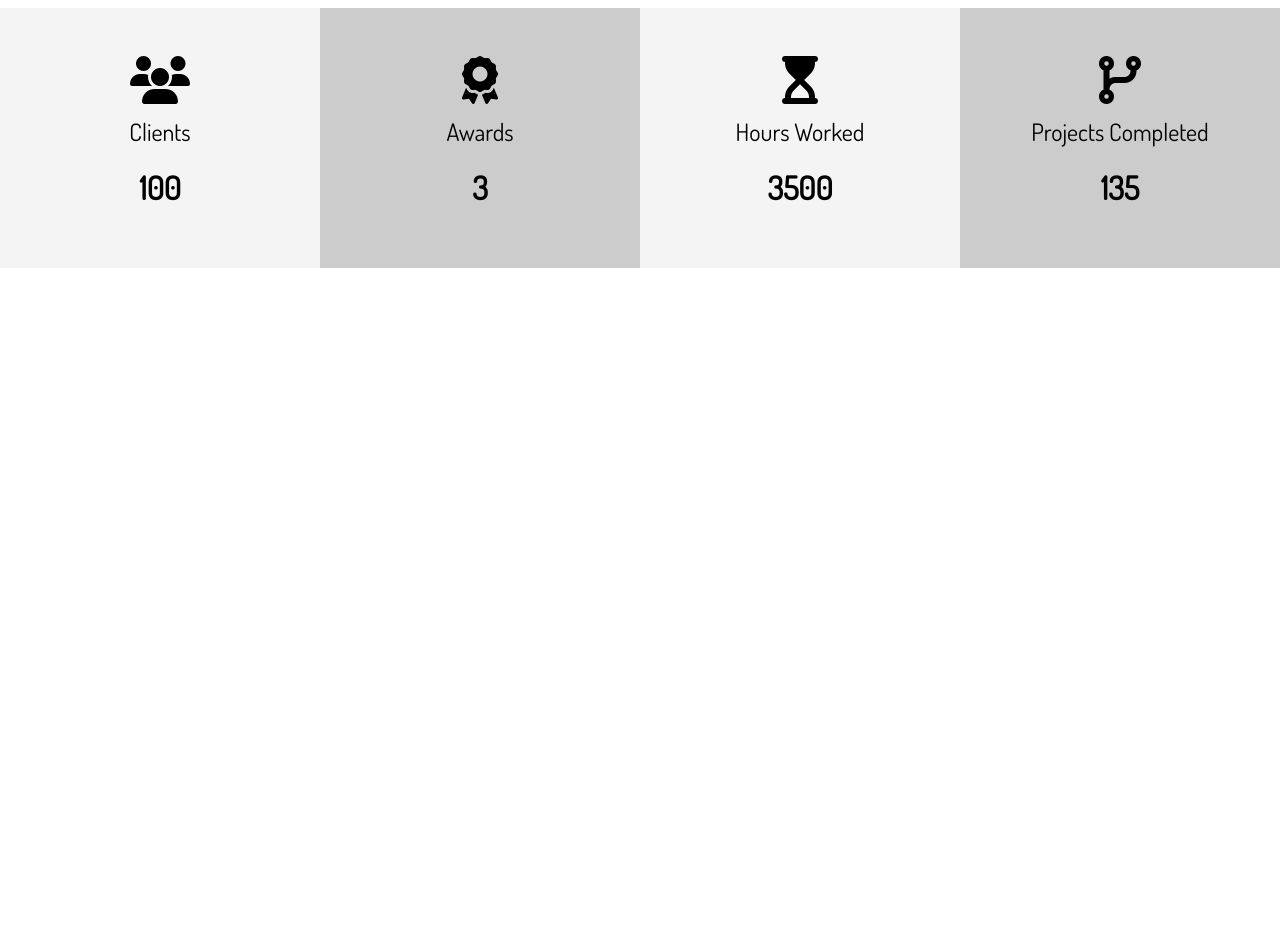
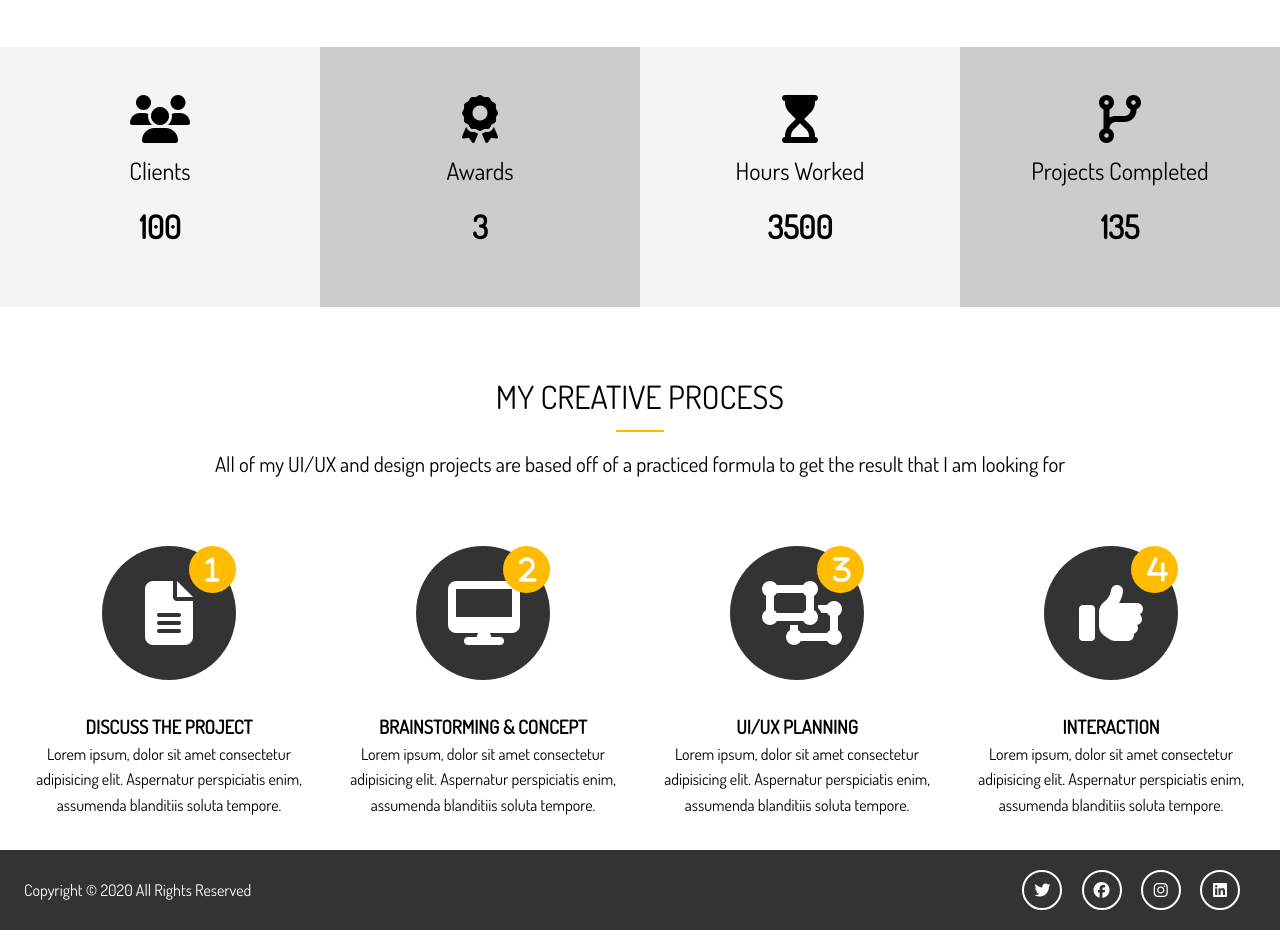
Before and after one commit to bmckenzie93/traversey-portfolio-website, a plain HTML site: page dist/index.html in a window 1280 px wide. Shown: the part 1178-2108 px from the top of the page. Before the commit the page ends 1478 px from the top, so only its background shows below. Drawn offline with Linux system fonts and the light colour scheme.

Commit message:
Completed Home Page

```diff
--- a/dist/index.html
+++ b/dist/index.html
@@ -99,6 +99,62 @@
     </div>
   </section>
 
+  <!-- Section C: Process -->
+  <section id="home-c" class="text-center py-2">
+    <div class="container">
+      <h2 class="section-title">
+        My Creative Process
+      </h2>
+      <div class="bottom-line"></div>
+      <p class="lead">
+        All of my UI/UX and design projects are based off of a practiced formula to get the result that I am looking for
+      </p>
+      <div class="process">
+        <div>
+          <i class="fas fa-file-alt fa-4x process-icon my-2">
+            <div class="process-step">1</div>
+          </i>
+          <h3>Discuss The Project</h3>
+          <p>Lorem ipsum, dolor sit amet consectetur adipisicing elit. Aspernatur perspiciatis enim, assumenda blanditiis soluta tempore.</p>
+        </div>
+        <div>
+          <i class="fas fa-desktop fa-4x process-icon my-2">
+            <div class="process-step">2</div>
+          </i>
+          <h3>Brainstorming & Concept</h3>
+          <p>Lorem ipsum, dolor sit amet consectetur adipisicing elit. Aspernatur perspiciatis enim, assumenda blanditiis soluta tempore.</p>
+        </div>
+        <div>
+          <i class="fas fa-object-ungroup fa-4x process-icon my-2">
+            <div class="process-step">3</div>
+          </i>
+          <h3>UI/UX Planning</h3>
+          <p>Lorem ipsum, dolor sit amet consectetur adipisicing elit. Aspernatur perspiciatis enim, assumenda blanditiis soluta tempore.</p>
+        </div>
+        <div>
+          <i class="fas fa-thumbs-up fa-4x process-icon my-2">
+            <div class="process-step">4</div>
+          </i>
+          <h3>Interaction</h3>
+          <p>Lorem ipsum, dolor sit amet consectetur adipisicing elit. Aspernatur perspiciatis enim, assumenda blanditiis soluta tempore.</p>
+        </div>
+      </div>
+    </div>
+  </section>
+
+  <!-- Footer -->
+  <footer id="main-footer">
+    <div class="footer-content container">
+      <p>Copyright &copy; 2020 All Rights Reserved</p>
+      <div class="social">
+        <i class="fab fa-twitter"></i>
+        <i class="fab fa-facebook"></i>
+        <i class="fab fa-instagram"></i>
+        <i class="fab fa-linkedin"></i>
+      </div>
+    </div>
+  </footer>
+
   <script src="scripts/typewriter.js"></script>
 </body>
 </html>
--- a/sass/_config.scss
+++ b/sass/_config.scss
@@ -5,3 +5,12 @@
 $medium-color: #ccc;
 $dark-color: #333;
 $bg-image: url('../images/showcase.jpg');
+
+// Set Text Color
+@function set-text-color($color) {
+  @if(lightness($color) > 50) {
+    @return #000;
+  } @else {
+    @return #fff;
+  }
+}
--- a/sass/_utilities.scss
+++ b/sass/_utilities.scss
@@ -80,3 +80,20 @@
     margin: 4rem 0;
   }
 }
+
+.section-title {
+  font-size: 2rem;
+  display: block;
+  padding-bottom: .5rem;
+  text-align: center;
+  font-weight: 100;
+  text-transform: uppercase;
+}
+
+.bottom-line {
+  height: 2px;
+  width: 3rem;
+  background: $main-color;
+  display: block;
+  margin: 0 auto 1rem auto;
+}
--- a/sass/style.scss
+++ b/sass/style.scss
@@ -146,4 +146,86 @@
       }
     }
   }
+
+  // Home Section C
+  &-c {
+    .process {
+      display: grid;
+      grid-template-columns: repeat(4,1fr);
+      grid-gap: 1.5rem;
+      text-align: center;
+
+      // Process Step Number
+      &-step {
+        position: absolute;
+        top: 0;
+        right: 0;
+        font-size: 28px;
+        background: $main-color;
+        color: set-text-color($main-color);
+        border-radius: 50%;
+        height: 15px;
+        width: 15px;
+        line-height: 15px;
+        padding: 1rem;
+        transition: all 1s;
+      }
+
+
+      // Process Icon
+      &-icon {
+        border-radius: 50%;
+        background: $dark-color;
+        color: set-text-color($dark-color);
+        padding: 2rem;
+        width: 70px;
+        height: 70px;
+        line-height: 70px;
+        text-align: center;
+        position: relative;
+        transition: all 1s;
+
+        &:hover {
+          background: $main-color;
+          width:90px;
+          height: 90px;
+          line-height: 90px;
+
+          .process-step {
+            background: $dark-color;
+            color: set-text-color($dark-color);
+          }
+        }
+      }
+    }
+  }
 }
+
+// Footer
+#main-footer {
+  background: $dark-color;
+  color: #fff;
+  height: 5rem;
+
+  .footer-content {
+    display: flex;
+    justify-content: space-between;
+    height: 5rem;
+    align-items: center;
+
+    .social .fab {
+      margin-right: 1rem;
+      border: 2px #fff solid;
+      border-radius: 50%;
+      height: 20px;
+      width: 20px;
+      line-height: 20px;
+      text-align: center;
+      padding: 0.5rem;
+
+      &:hover {
+        background: $main-color;
+      }
+    }
+  }
+}
```
Also changed, not shown: dist/css/style.min.css, 1 other file.
